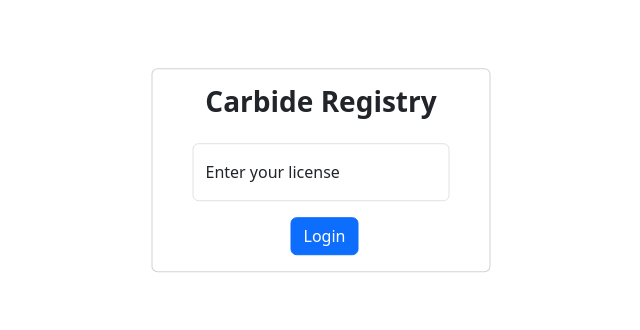
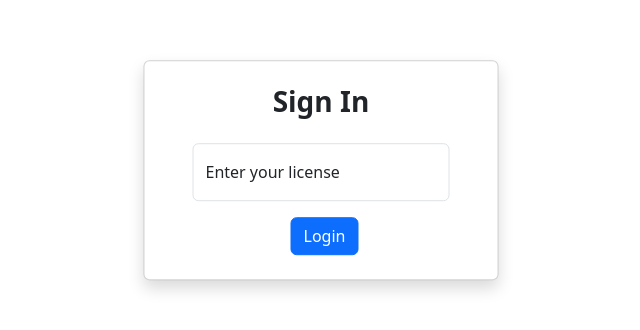
Before and after one commit to rancher-government-carbide/carbide-registry-dashboard, a Nuxt app: page /login in a window 1280 px wide. Shown: the part 230-560 px from the top of the page, without its empty margins (319-959 px from the left). Built offline with nearby package versions, Linux system fonts and the light colour scheme.

Commit message:
add shadow and styling to login card

```diff
--- a/components/login/form.vue
+++ b/components/login/form.vue
@@ -1,7 +1,7 @@
 <template>
-    <div class="card">
+    <div class="card shadow p-2">
         <div class="card-body">
-            <h3 class="card-title text-center fw-bold">Carbide Registry</h3>
+            <h3 class="card-title text-center fw-bold">Sign In</h3>
             <form id="loginForm">
                 <div class="form-floating mb-3 m-4">
                     <input type="password" class="form-control" id="floatingInput" placeholder="license" v-model="license" required>
```
